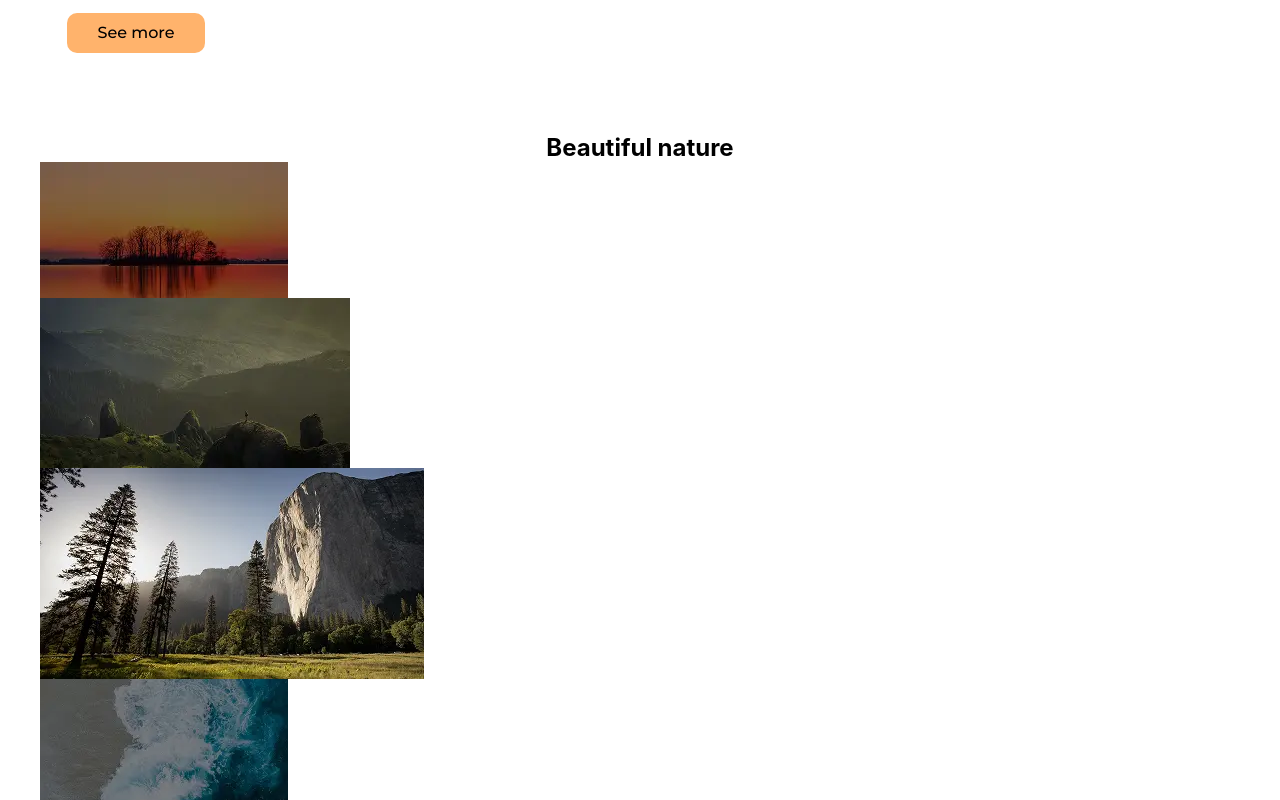
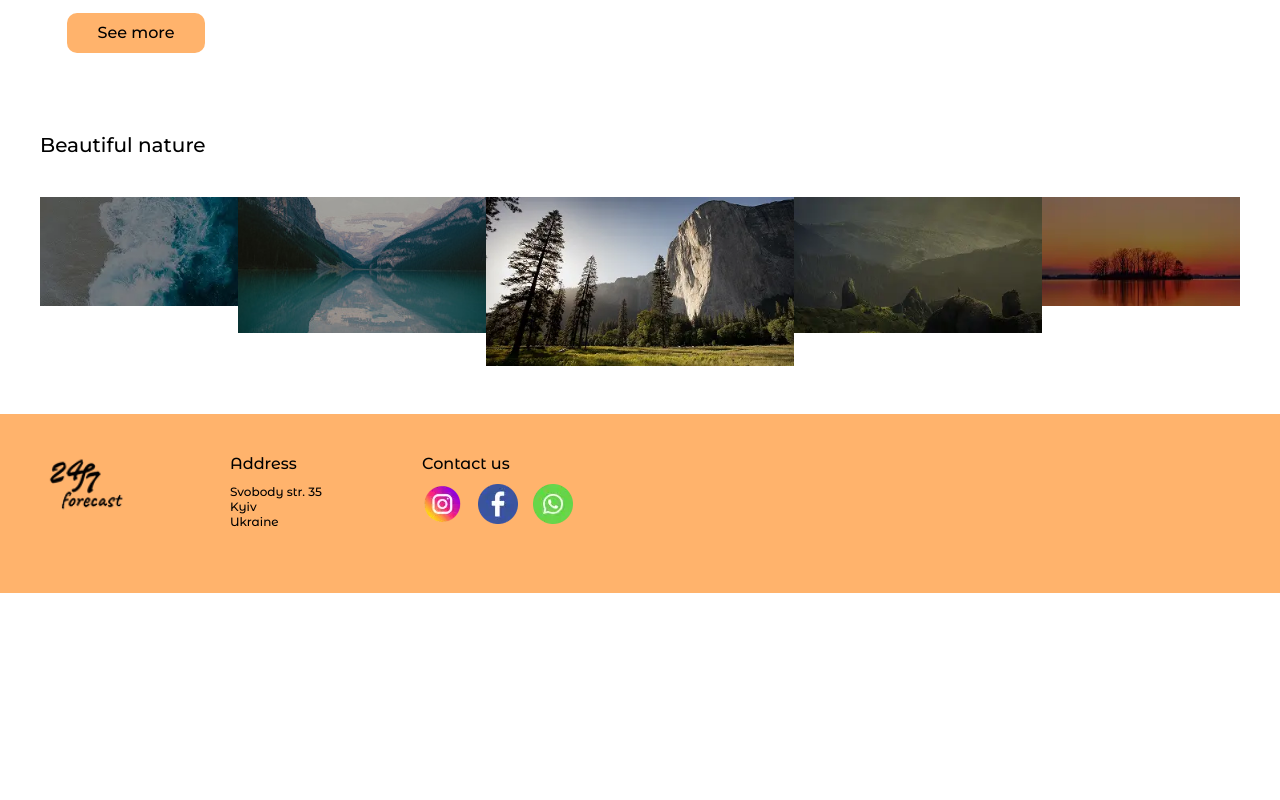
Before and after one commit to ZxcMimis/forecast, a React (Create React App) app: page / in a window 1280 px wide. Shown: the part 1660-2460 px from the top of the page. After the commit the page ends 2253 px from the top, so only its background shows below. Built offline with nearby package versions, Linux system fonts and the light colour scheme.

Commit message:
gallery no full

```diff
--- a/src/Components/Gallery/Gallery.jsx
+++ b/src/Components/Gallery/Gallery.jsx
@@ -10,23 +10,23 @@ export const Gallery = () => {
     return (
         <section className='gallery'>
             <Container>
-                <h1>Beautiful nature</h1>
+                <h1 className='gallery__title'>Beautiful nature</h1>
                 <ul className='gallery__list'>
-                    <li className="gallery__item">
-                        <img src={sliderThree} alt="#" className="gallery__slider" />
-                    </li>
-                    <li className="gallery__item">
-                        <img src={sliderTwo} alt="#" className="gallery__slider" />
-                    </li>
-                    <li className="gallery__item">
-                        <img src={sliderOne} alt="#" className="gallery__slider" />
-                    </li>
                     <li className="gallery__item">
                         <img src={sliderFour} alt="#" className="gallery__slider" />
                     </li>
                     <li className="gallery__item">
                         <img src={sliderFive} alt="#" className="gallery__slider" />
                     </li>
+                    <li className="gallery__item">
+                        <img src={sliderOne} alt="#" className="gallery__slider" />
+                    </li>
+                    <li className="gallery__item">
+                        <img src={sliderTwo} alt="#" className="gallery__slider" />
+                    </li>
+                    <li className="gallery__item">
+                        <img src= {sliderThree} alt="#" className="gallery__slider" />
+                    </li>
                 </ul>
             </Container>
         </section>
--- a/src/Components/Gallery/Gallery.scss
+++ b/src/Components/Gallery/Gallery.scss
@@ -0,0 +1,19 @@
+.gallery {
+    padding-bottom: 48px;
+
+    &__list {
+        margin-top: 40px;
+        display: flex;
+    }
+
+    &__title {
+        color: rgba(0, 0, 0, 1);
+
+        font-family: Montserrat;
+        font-size: 20px;
+        font-weight: 500;
+        line-height: 24px;
+        letter-spacing: 0%;
+        text-align: left;
+    }
+}
```
